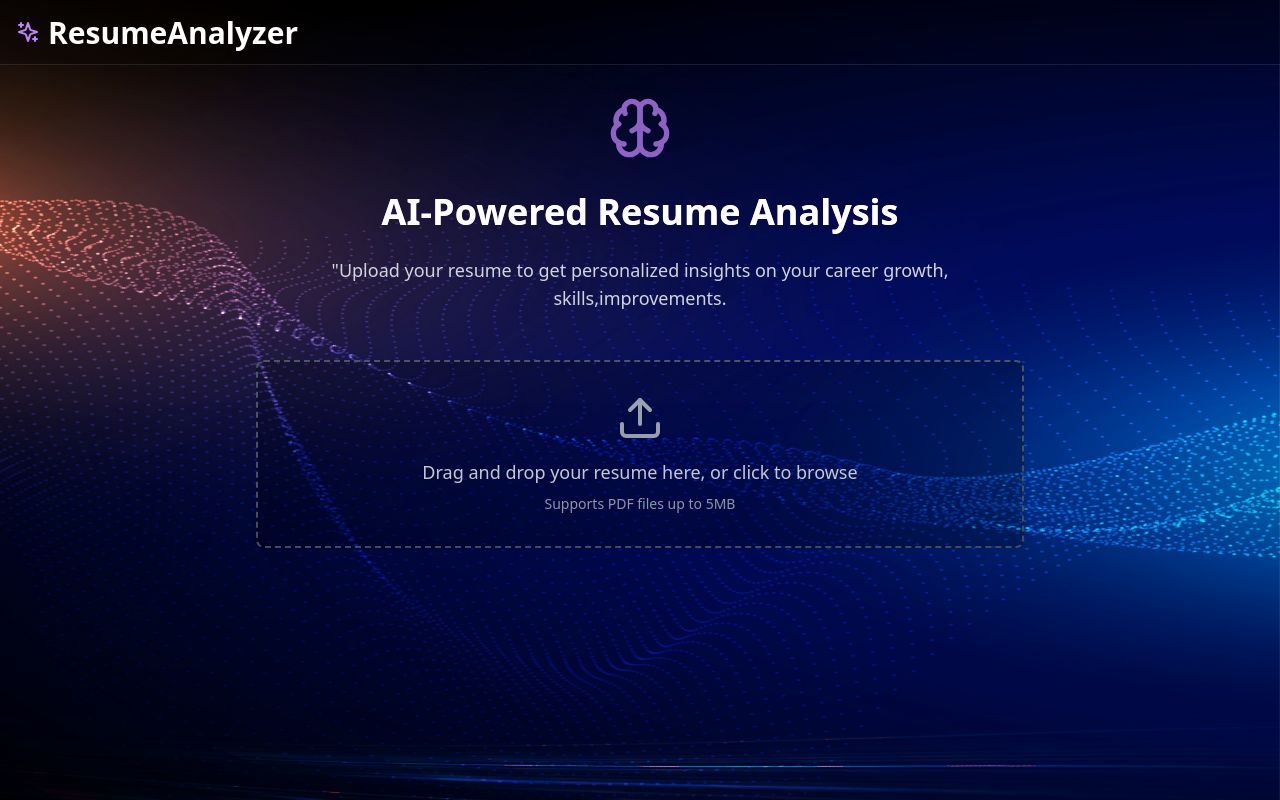
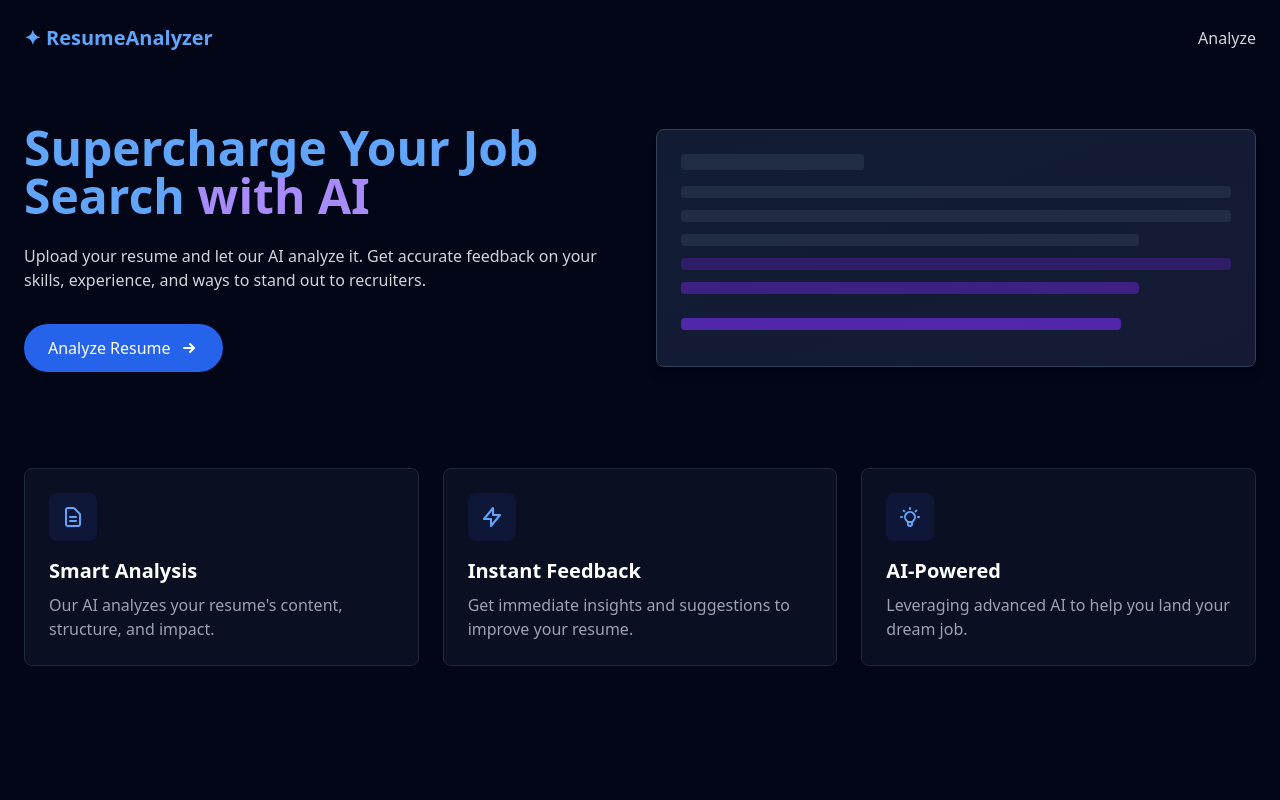
Before and after one commit to Pratham-Sharma20/hackathon, a React (Vite) app in the folder frontend/: page / in a window 1280 px wide. Built offline with nearby package versions, Linux system fonts and the light colour scheme.

Commit message:
completed routings

```diff
--- a/frontend/package.json
+++ b/frontend/package.json
@@ -14,7 +14,8 @@
     "html2pdf.js": "^0.10.1",
     "lucide-react": "^0.344.0",
     "react": "^18.3.1",
-    "react-dom": "^18.3.1"
+    "react-dom": "^18.3.1",
+    "react-router-dom": "^7.5.2"
   },
   "devDependencies": {
     "@eslint/js": "^9.9.1",
--- a/frontend/src/App.tsx
+++ b/frontend/src/App.tsx
@@ -1,34 +1,19 @@
 import React from 'react';
-import { FileUpload } from './components/FileUpload';
-import { Header } from './components/Header';
-import { Brain } from 'lucide-react';
+import { BrowserRouter as Router, Routes, Route } from 'react-router-dom';
+// import { FileUpload } from './components/FileUpload';
+// import { Header } from './components/Header';
+// import { Brain } from 'lucide-react';
+import HomePage from "./HomePage";
+import ResumePage from './ResumePage';
 
 function App() {
   return (
-    <div className="min-h-screen bg-gradient-to-br from-gray-900 via-purple-900 to-violet-900 actual-container">
-      <div className="container mx-auto px-4 py-8">
-        <Header />
-
-        <main className="mt-16">
-          <div className="max-w-3xl mx-auto text-center">
-            <div className="mb-8 flex justify-center">
-              <Brain className="w-16 h-16 text-purple-400 animate-pulse" />
-            </div>
-
-            <h1 className="text-4xl font-bold text-white mb-6 bg-clip-text text-transparent bg-gradient-to-r from-purple-400 to-pink-300">
-              AI-Powered Resume Analysis
-            </h1>
-
-            <p className="text-lg text-gray-300 mb-12">
-            "Upload your resume to get personalized insights on your career growth, skills,improvements.</p>
-
-            <FileUpload />
-          </div>
-        </main>
-      </div>
-
-      <div className="fixed bottom-0 left-0 right-0 h-1/2 bg-gradient-to-t from-black/30 to-transparent pointer-events-none" />
-    </div>
+    <Router>
+      <Routes>
+        <Route path="/" element={<HomePage />} />
+        <Route path="/analyze" element={<ResumePage />} />
+      </Routes>
+    </Router>
   );
 }
 
--- /dev/null
+++ b/frontend/src/HomePage.tsx
@@ -0,0 +1,107 @@
+import React from 'react';
+import { Link } from 'react-router-dom';
+
+function ResumePage() {
+  return (
+    <div className="min-h-screen bg-slate-950 text-white">
+      {/* Header */}
+      <header className="flex items-center justify-between p-6">
+        <div className="flex items-center">
+        <Link to="/">
+            <span className="text-blue-400 text-xl font-bold">✦ ResumeAnalyzer</span>
+          </Link>
+        </div>
+        <Link to="/analyze">
+        <button className="text-gray-300 hover:text-white">
+          Analyze
+        </button></Link>
+      </header>
+
+      {/* Main Content */}
+      <main className="container mx-auto px-6 py-12">
+        <div className="flex flex-col lg:flex-row items-center justify-between gap-8">
+          {/* Left Side - Hero Text */}
+          <div className="lg:w-1/2">
+            <h1 className="text-5xl font-bold mb-6">
+              <span className="text-blue-400">Supercharge Your Job Search</span>{" "}
+              <span className="text-violet-400">with AI</span>
+            </h1>
+            <p className="text-gray-300 mb-8">
+              Upload your resume and let our AI analyze it. Get accurate feedback on
+              your skills, experience, and ways to stand out to recruiters.
+            </p>
+            <Link to="/analyze">
+            <button className="bg-blue-600 hover:bg-blue-700 text-white font-medium py-3 px-6 rounded-full flex items-center">
+              Analyze Resume
+              <svg xmlns="http://www.w3.org/2000/svg" className="h-5 w-5 ml-2" viewBox="0 0 20 20" fill="currentColor">
+                <path fillRule="evenodd" d="M10.293 5.293a1 1 0 011.414 0l4 4a1 1 0 010 1.414l-4 4a1 1 0 01-1.414-1.414L12.586 11H5a1 1 0 110-2h7.586l-2.293-2.293a1 1 0 010-1.414z" clipRule="evenodd" />
+              </svg>
+            </button></Link>
+          </div>
+
+          {/* Right Side - Resume Mockup */}
+          <div className="lg:w-1/2">
+            <div className="rounded-lg border border-slate-700 bg-slate-900 p-6 shadow-lg relative overflow-hidden">
+              {/* Resume Mock Lines */}
+              <div className="h-4 bg-slate-800 mb-4 rounded w-1/3"></div>
+              <div className="h-3 bg-slate-800 mb-3 rounded w-full"></div>
+              <div className="h-3 bg-slate-800 mb-3 rounded w-full"></div>
+              <div className="h-3 bg-slate-800 mb-3 rounded w-5/6"></div>
+              <div className="h-3 bg-violet-900/50 mb-3 rounded w-full"></div>
+              <div className="h-3 bg-violet-800/60 mb-6 rounded w-5/6"></div>
+              <div className="h-3 bg-violet-700/70 mb-3 rounded w-4/5"></div>
+
+              {/* Glow effect */}
+              <div className="absolute inset-0 rounded-lg bg-gradient-to-br from-blue-500/5 to-violet-500/5"></div>
+              <div className="absolute -inset-px rounded-lg border border-blue-500/20 border-r-violet-500/20 border-b-violet-500/20"></div>
+            </div>
+          </div>
+        </div>
+
+        {/* Features Section */}
+        <div className="grid grid-cols-1 md:grid-cols-3 gap-6 mt-24">
+          {/* Feature 1 */}
+          <div className="bg-slate-900/60 p-6 rounded-lg border border-slate-800">
+            <div className="bg-blue-900/20 w-12 h-12 rounded-lg flex items-center justify-center mb-4">
+              <svg className="w-6 h-6 text-blue-400" fill="none" stroke="currentColor" viewBox="0 0 24 24" xmlns="http://www.w3.org/2000/svg">
+                <path strokeLinecap="round" strokeLinejoin="round" strokeWidth={2} d="M9 12h6m-6 4h6m2 5H7a2 2 0 01-2-2V5a2 2 0 012-2h5.586a1 1 0 01.707.293l5.414 5.414a1 1 0 01.293.707V19a2 2 0 01-2 2z" />
+              </svg>
+            </div>
+            <h3 className="text-xl font-semibold mb-2">Smart Analysis</h3>
+            <p className="text-gray-400">
+              Our AI analyzes your resume's content, structure, and impact.
+            </p>
+          </div>
+
+          {/* Feature 2 */}
+          <div className="bg-slate-900/60 p-6 rounded-lg border border-slate-800">
+            <div className="bg-blue-900/20 w-12 h-12 rounded-lg flex items-center justify-center mb-4">
+              <svg className="w-6 h-6 text-blue-400" fill="none" stroke="currentColor" viewBox="0 0 24 24" xmlns="http://www.w3.org/2000/svg">
+                <path strokeLinecap="round" strokeLinejoin="round" strokeWidth={2} d="M13 10V3L4 14h7v7l9-11h-7z" />
+              </svg>
+            </div>
+            <h3 className="text-xl font-semibold mb-2">Instant Feedback</h3>
+            <p className="text-gray-400">
+              Get immediate insights and suggestions to improve your resume.
+            </p>
+          </div>
+
+          {/* Feature 3 */}
+          <div className="bg-slate-900/60 p-6 rounded-lg border border-slate-800">
+            <div className="bg-blue-900/20 w-12 h-12 rounded-lg flex items-center justify-center mb-4">
+              <svg className="w-6 h-6 text-blue-400" fill="none" stroke="currentColor" viewBox="0 0 24 24" xmlns="http://www.w3.org/2000/svg">
+                <path strokeLinecap="round" strokeLinejoin="round" strokeWidth={2} d="M9.663 17h4.673M12 3v1m6.364 1.636l-.707.707M21 12h-1M4 12H3m3.343-5.657l-.707-.707m2.828 9.9a5 5 0 117.072 0l-.548.547A3.374 3.374 0 0014 18.469V19a2 2 0 11-4 0v-.531c0-.895-.356-1.754-.988-2.386l-.548-.547z" />
+              </svg>
+            </div>
+            <h3 className="text-xl font-semibold mb-2">AI-Powered</h3>
+            <p className="text-gray-400">
+              Leveraging advanced AI to help you land your dream job.
+            </p>
+          </div>
+        </div>
+      </main>
+    </div>
+  );
+}
+
+export default ResumePage;
--- /dev/null
+++ b/frontend/src/ResumePage.tsx
@@ -0,0 +1,35 @@
+import React from 'react';
+import { FileUpload } from './components/FileUpload';
+import { Header } from './components/Header';
+import { Brain } from 'lucide-react';
+
+function ResumePage() {
+  return (
+    <div className="min-h-screen bg-gradient-to-br from-gray-900 via-purple-900 to-violet-900 actual-container">
+      <div className="container mx-auto px-4 py-8">
+        <Header />
+
+        <main className="mt-16">
+          <div className="max-w-3xl mx-auto text-center">
+            <div className="mb-8 flex justify-center">
+              <Brain className="w-16 h-16 text-purple-400 animate-pulse" />
+            </div>
+
+            <h1 className="text-4xl font-bold text-white mb-6 bg-clip-text text-transparent bg-gradient-to-r from-purple-400 to-pink-300">
+              AI-Powered Resume Analysis
+            </h1>
+
+            <p className="text-lg text-gray-300 mb-12">
+            "Upload your resume to get personalized insights on your career growth, skills,improvements.</p>
+
+            <FileUpload />
+          </div>
+        </main>
+      </div>
+
+      <div className="fixed bottom-0 left-0 right-0 h-1/2 bg-gradient-to-t from-black/30 to-transparent pointer-events-none" />
+    </div>
+  );
+}
+
+export default ResumePage;
--- a/frontend/src/components/FileUpload.tsx
+++ b/frontend/src/components/FileUpload.tsx
@@ -1,6 +1,6 @@
 import React, { useCallback, useState } from 'react';
 import { Upload, AlertCircle, Loader } from 'lucide-react';
-import { analyzeResume, healthCheck } from '../utils/api';
+// import { analyzeResume, healthCheck } from '../utils/api';
 import { LoadingScreen } from './LoadingScreen';
 import { ResultsDisplay } from './ResultsDisplay';
 import type { ResumeAnalysis } from '../types/api';
--- a/frontend/src/components/Header.tsx
+++ b/frontend/src/components/Header.tsx
@@ -1,15 +1,17 @@
 import React from 'react';
 import { Sparkles } from 'lucide-react';
+import { Link } from 'react-router-dom';
 
 export function Header() {
   return (
     <header className="fixed top-0 left-0 right-0 bg-black/10 backdrop-blur-md border-b border-white/10">
       <div className="container mx-auto px-4">
         <div className="flex items-center justify-between h-16">
+          <Link to="/">
           <div className="flex items-center space-x-2">
             <Sparkles className="w-6 h-6 text-purple-400" style={{fontSize:"30px"}} />
             <span className="text-white font-semibold " style={{fontSize:"30px"}}>ResumeAnalyzer</span>
-          </div>
+          </div></Link>
 
           {/* <div className="text-gray-300">
             Developed by{' '}
```
Also changed, not shown: 1 other file (tests, documents, lock files or other folders).
